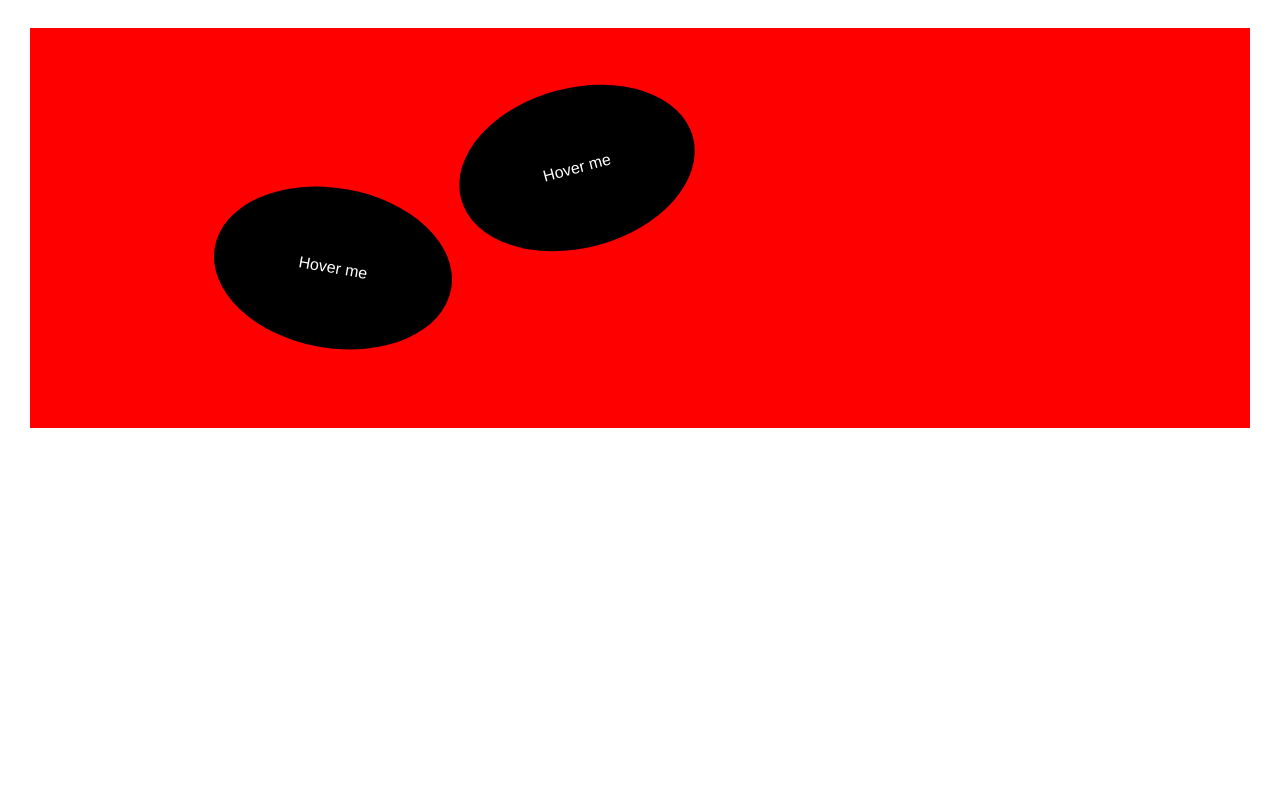
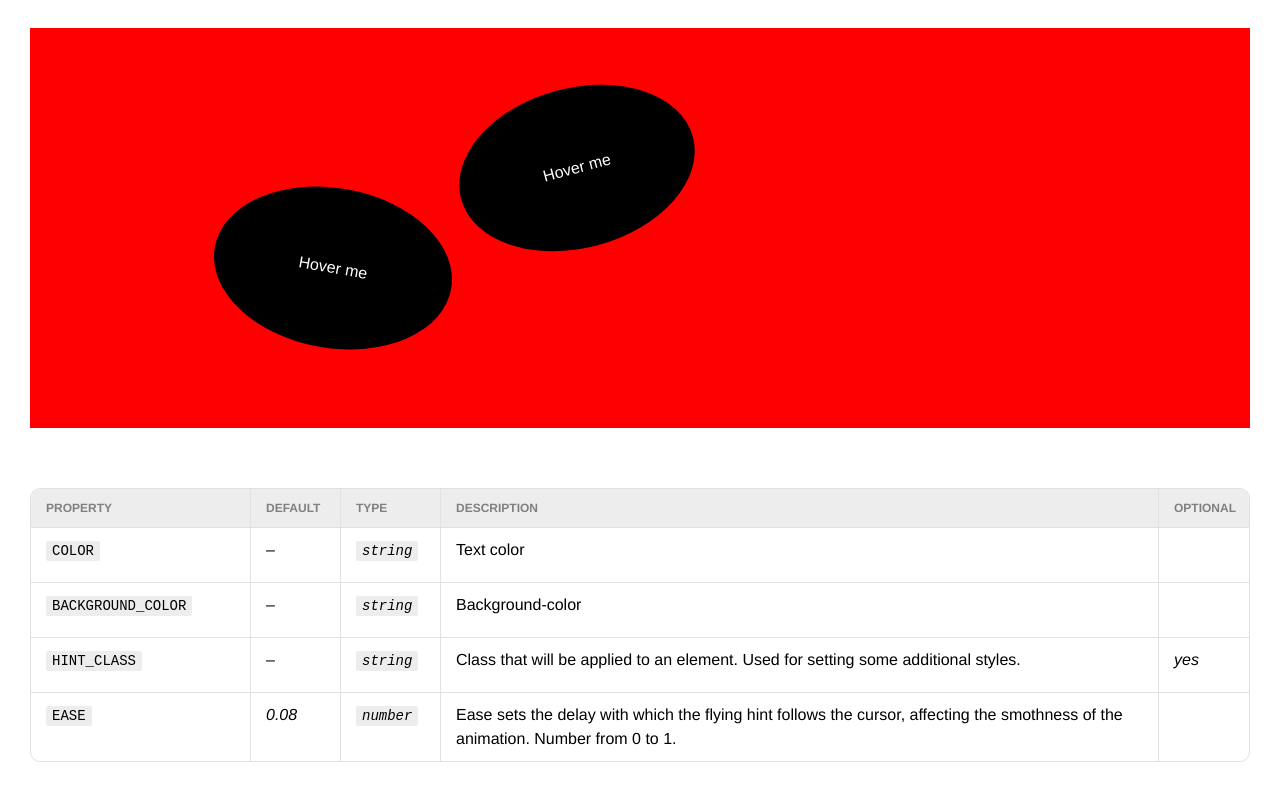
Before and after one commit to HelloXiuXiu/component-library, a React (Vite) app: page / in a window 1280 px wide. Shown: the part 2293-3093 px from the top of the page. Before the commit the page ends 2911 px from the top, so only its background shows below. Built offline with nearby package versions, Linux system fonts and the light colour scheme.

Commit message:
flying hint docs setup

```diff
--- a/src/components/FlyingHint.jsx
+++ b/src/components/FlyingHint.jsx
@@ -3,7 +3,7 @@ import ComponentTitle from './common/ComponentTitle.jsx'
 import './FlyingHint.css'
 
 // docs
-//import FlyingHintDocs from '../docs/FlyingHintDocs.jsx'
+import FlyingHintDocs from '../docs/FlyingHintDocs.jsx'
 
 function FlyingHint() {
   return (
@@ -13,6 +13,7 @@ function FlyingHint() {
         <div className="flying-trig trig-one" data-hint="Hello">Hover me</div>
         <div className="flying-trig trig-two" data-hint="World">Hover me</div>
       </div>
+      <FlyingHintDocs />
     </ComponentWrap>
   )
 }
--- /dev/null
+++ b/src/docs/FlyingHintDocs.jsx
@@ -0,0 +1,40 @@
+import DocsWrap from './common/DocsWrap.jsx'
+
+function FlyingHintDocks() {
+  return (
+    <DocsWrap>
+      <li className="docs-row">
+        <div className="docs-cell"><code>COLOR</code></div>
+        <div className="docs-cell italic">–</div>
+        <div className="docs-cell italic"><code>string</code></div>
+        <div className="docs-cell">Text color</div>
+        <div className="docs-cell italic"></div>
+      </li>
+      <li className="docs-row">
+        <div className="docs-cell"><code>BACKGROUND_COLOR</code></div>
+        <div className="docs-cell italic">–</div>
+        <div className="docs-cell italic"><code>string</code></div>
+        <div className="docs-cell">Background-color</div>
+        <div className="docs-cell italic"></div>
+      </li>
+      <li className="docs-row">
+        <div className="docs-cell"><code>HINT_CLASS</code></div>
+        <div className="docs-cell italic">–</div>
+        <div className="docs-cell italic"><code>string</code></div>
+        <div className="docs-cell">Class that will be applied to an element. Used for setting some additional styles.</div>
+        <div className="docs-cell italic">yes</div>
+      </li>
+      <li className="docs-row">
+        <div className="docs-cell"><code>EASE</code></div>
+        <div className="docs-cell italic">0.08</div>
+        <div className="docs-cell italic"><code>number</code></div>
+        <div className="docs-cell">
+          Ease sets the delay with which the flying hint follows the cursor, affecting the smothness of the animation.
+          Number from 0 to 1.</div>
+        <div className="docs-cell italic"></div>
+      </li>
+    </DocsWrap>
+  )
+}
+
+export default FlyingHintDocks
```
